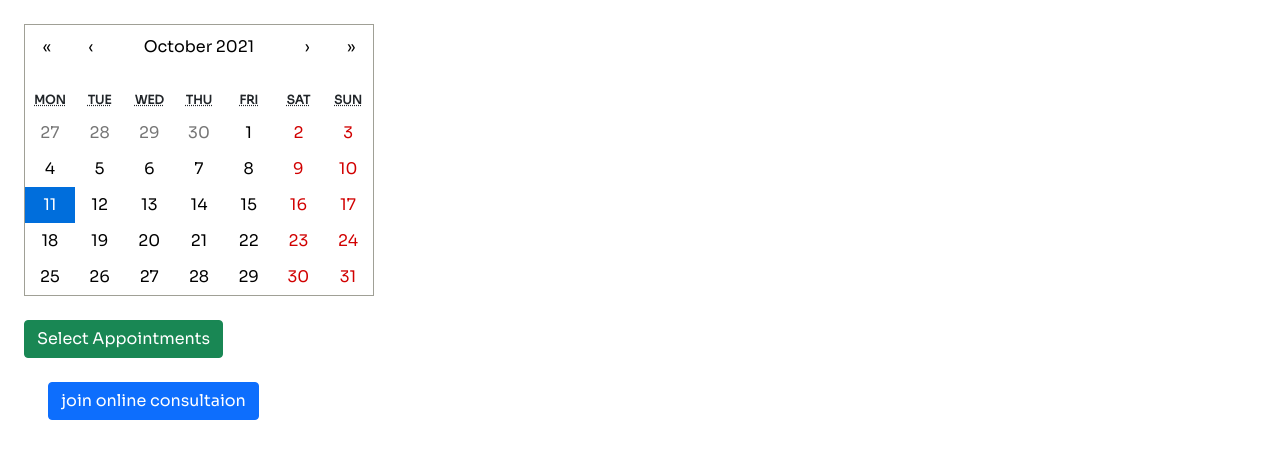
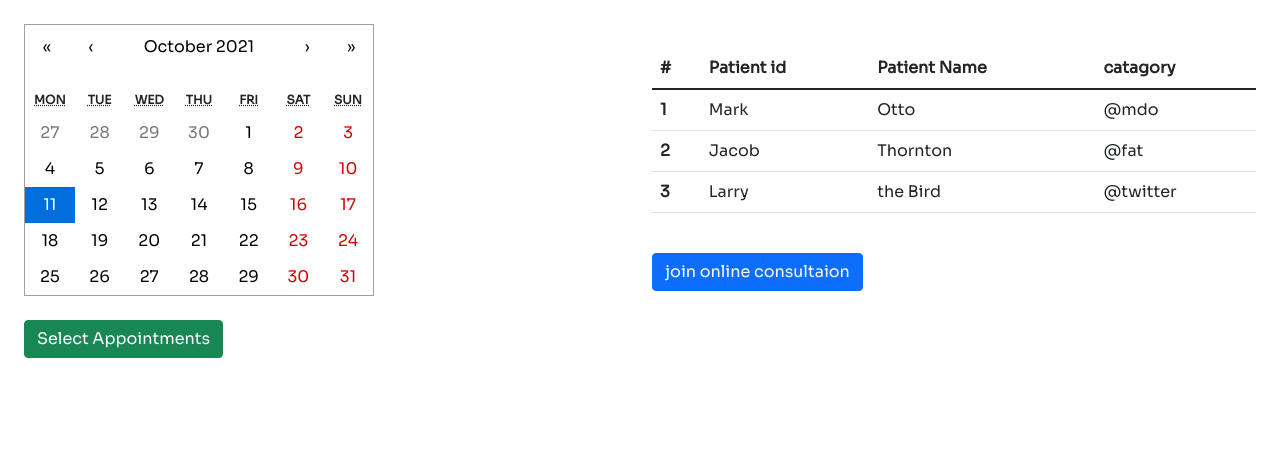
Before and after one commit to nishant-citius/patient_portalV1, a React (Create React App) app in the folder patient_portal/: page /physician in a window 1280 px wide. Shown: the top 458 px of the page. Built offline with nearby package versions, Linux system fonts and the light colour scheme.

Commit message:
phy changes

```diff
--- a/patient_portal/src/components/physician/Physician_dashboard.js
+++ b/patient_portal/src/components/physician/Physician_dashboard.js
@@ -11,14 +11,13 @@ const Physician_dashboard = () => {
 
   return (
     <div className='m-4'>
+      <div className="row ">
       <div className="col-6">
       <Calendar
         onChange={onChange}
         value={value}
         className="mb-4"
       />
-      </div>
-      <div className="col-6">
       <Dropdown>
         <Dropdown.Toggle variant="success">
         Select Appointments
@@ -35,9 +34,43 @@ const Physician_dashboard = () => {
           </Dropdown.Item>
         </Dropdown.Menu>
       </Dropdown>
+      </div>
+      <div className="col-6 mb-4">
+      <table className="table mt-4">
+        <thead class="thead-dark">
+             <tr>
+                  <th scope="col"># </th>
+                  <th scope="col">Patient id</th>
+                  <th scope="col">Patient Name</th>
+                  <th scope="col">catagory</th>
+              </tr>
+         </thead>
+           <tbody>
+               <tr>
+               <th scope="row">1</th>
+      <td>Mark</td>
+      <td>Otto</td>
+      <td>@mdo</td>
+    </tr>
+    <tr>
+      <th scope="row">2</th>
+      <td>Jacob</td>
+      <td>Thornton</td>
+      <td>@fat</td>
+    </tr>
+    <tr>
+      <th scope="row">3</th>
+      <td>Larry</td>
+      <td>the Bird</td>
+      <td>@twitter</td>
+      </tr>
+            </tbody>
+        </table>
+      <button className="btn btn-primary mt-4" href="#"> join online consultaion</button>
+      </div>
+      </div>
 
-      </div>
-       <button className="btn btn-primary m-4">join online consultaion</button>
+
       </div>
   );
 };
```
